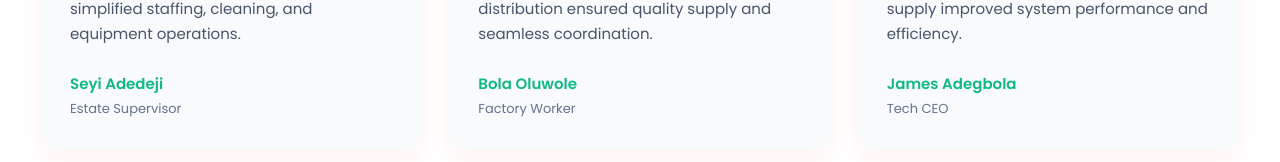
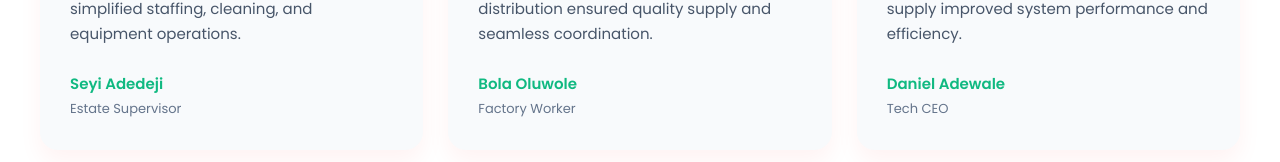
Before and after one commit to Dark-Cache/GMBPlus, a React (Create React App) app: page / in a window 1280 px wide. Shown: the part 3920-4082 px from the top of the page. Built offline with nearby package versions, Linux system fonts and the light colour scheme; a web font is replaced by a local one.

Commit message:
HomeProImage

```diff
--- a/src/Pages/Say/Say.js
+++ b/src/Pages/Say/Say.js
@@ -20,7 +20,7 @@ const testimonials = [
   },
   {
     text: "Their reliable software and hardware supply improved system performance and efficiency.",
-    name: "James Adegbola",
+    name: "Daniel Adewale",
     role: "Tech CEO",
     avatar: avatar2,
   },
--- a/src/Pages/Serve/Serve.js
+++ b/src/Pages/Serve/Serve.js
@@ -4,7 +4,7 @@ import "./Serve.css";
 import chemical from "../../Assets/Chemical.jpg";
 import facility from "../../Assets/Facility.jpg";
 import repair from "../../Assets/Why.jpg";
-import estate from "../../Assets/Nigpro.jpg";
+import estate from "../../Assets/HomePro.jpg";
 
 const Serve = () => {
   const headerRef = useRef(null);
```
Also changed, not shown: src/Assets/HomePro.jpg (added).
